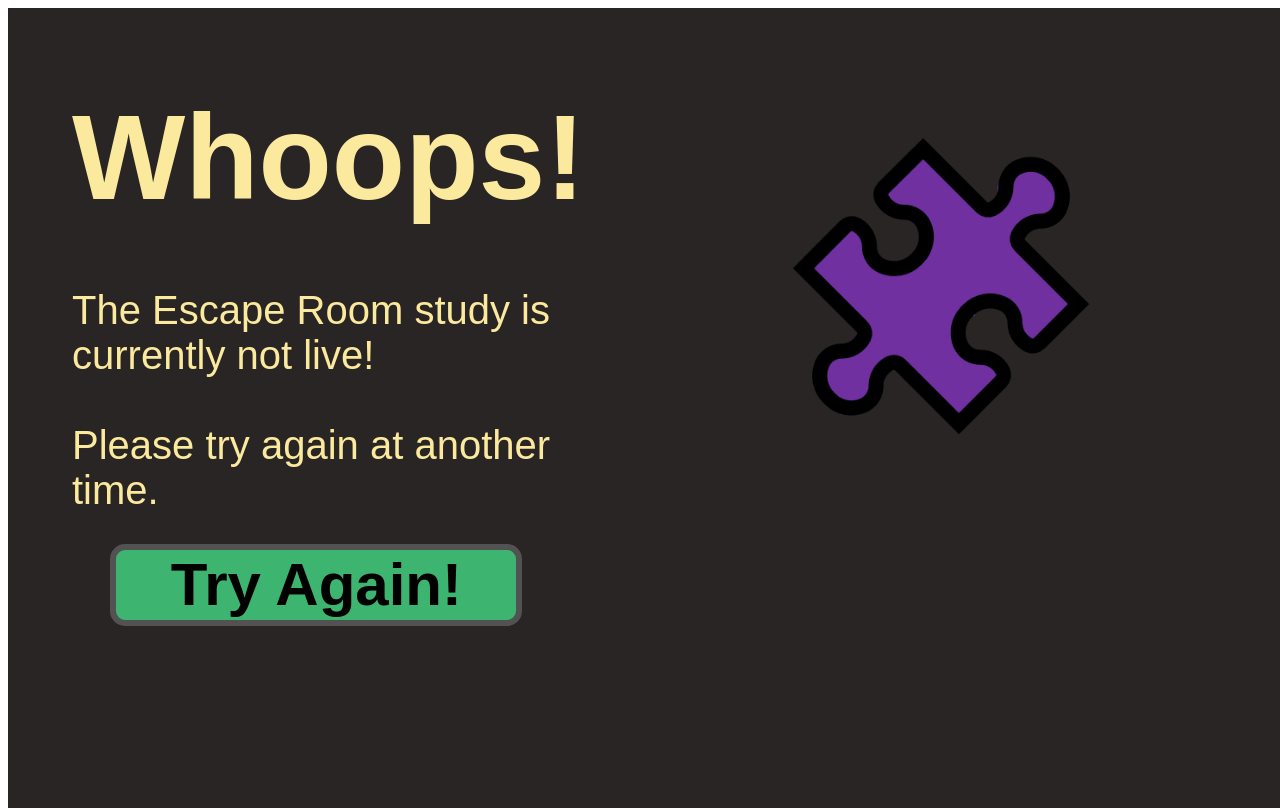
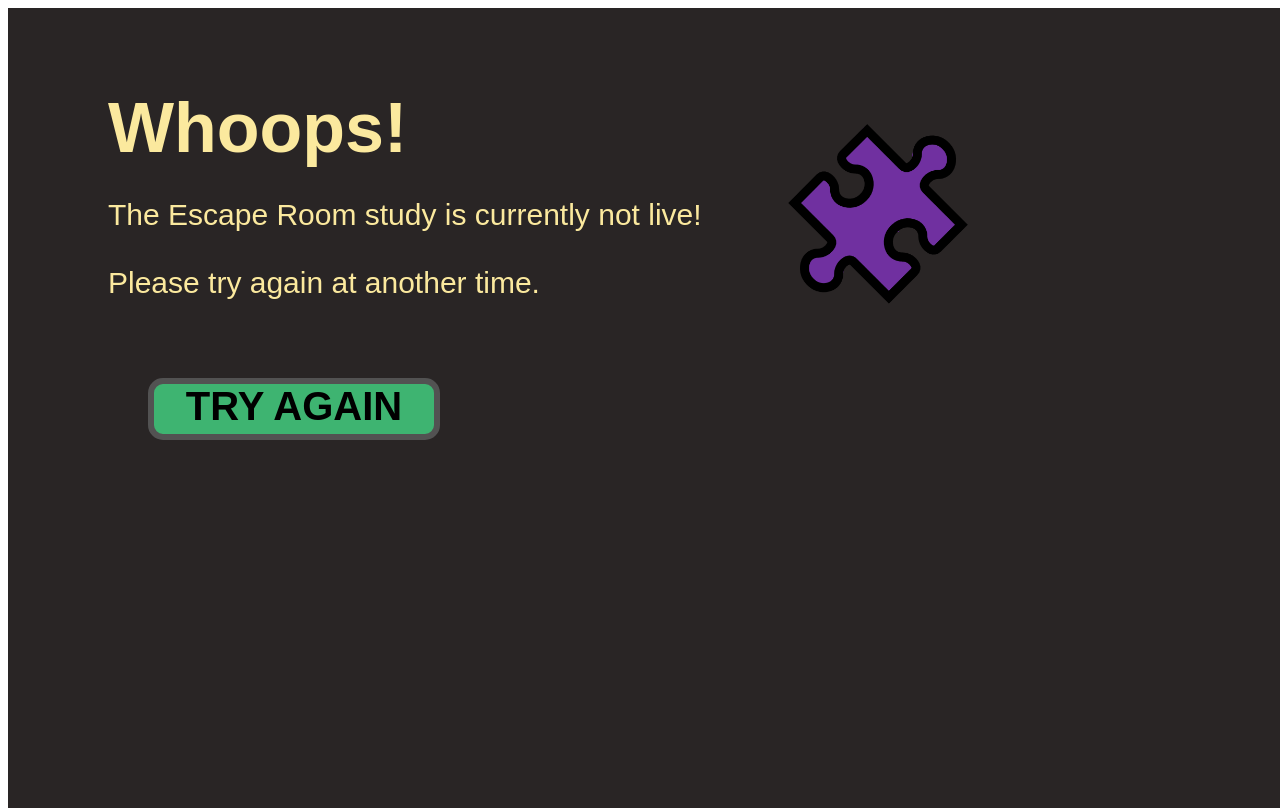
Before and after one commit to alexrmoore/erPlaceholder, an Angular app: page / in a window 1280 px wide. Built offline with nearby package versions, Linux system fonts and the light colour scheme.

Commit message:
sizing changes

```diff
--- a/src/app/app.component.css
+++ b/src/app/app.component.css
@@ -19,48 +19,45 @@
 
 .titletext{
     position: absolute;
-    width: 100%;
-    height: 100%;
-    top: 10%;
-    left: 5%;
+    top: 80px;
+    left: 100px;
     color: #fbe99e;
     font-family: Arial, Helvetica, sans-serif;
     font-weight: bolder;
-    font-size: 120px;
+    font-size: 70px;
     z-index: 1;
 }
 
 .text{
     position: absolute;
-    width: 43%;
-    height: 100%;
-    top: 35%;
-    left: 5%;
+    width: 600px;
+    top: 190px;
+    left: 100px;
     color: #fbe99e;
     font-family: Arial, Helvetica, sans-serif;
     font-weight: normal;
-    font-size: 40px;
+    font-size: 30px;
     z-index: 1;
 }
 
 .puzzlepiece{
     position: absolute;
-    width: 330px;
-    height: 330px;
+    width: 200px;
+    height: 200px;
     background-image: url("./puzzle_piece.png");
-    background-size: 330px 330px;
-    left: 60%;
-    top: 15%;
+    background-size: 200px 200px;
+    left: 770px;
+    top: 110px;
     z-index: 1;
 }
 
 .button {
     position: absolute;
-    width: 400px;
-    height:70px;
-    left: 8%;
-    top: 67%;
-    font-size: 60px;
+    width: 280px;
+    height:50px;
+    left: 140px;
+    top: 370px;
+    font-size: 40px;
     background: #3eb471;
     text-align: center;
     border: #525252 solid 6px;
--- a/src/app/app.component.html
+++ b/src/app/app.component.html
@@ -3,5 +3,5 @@
   <div class="titletext">Whoops!</div>
   <div class="text">The Escape Room study is currently not live!<br><br>Please try again at another time.</div>
   <div class="puzzlepiece"></div>
-  <div class="button" (click)="tryagainClick()">Try Again!</div>
+  <div class="button" (click)="tryagainClick()">TRY AGAIN</div>
 </div>
```
